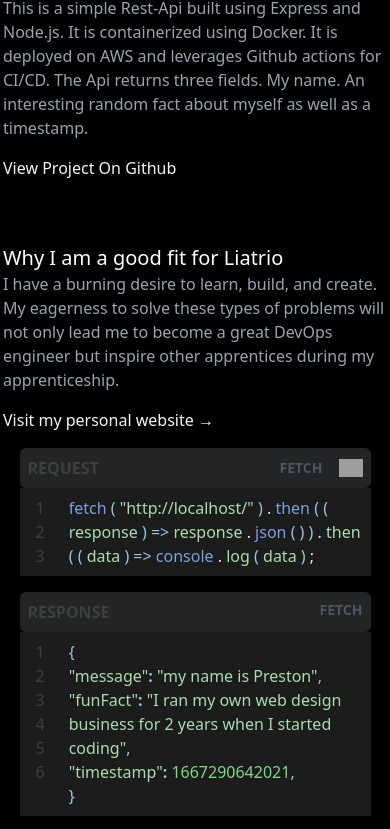
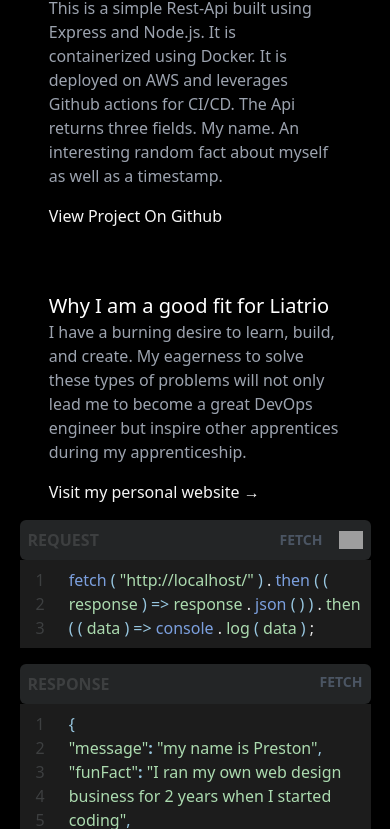
Before and after one commit to prestonmasseyblake/Liatrio-demo, a website: page about.html in a window 390 px wide. Shown: the part 208-1037 px from the top of the page. Drawn offline with nearby package versions, Linux system fonts and the light colour scheme; grey boxes are pictures that could not be loaded.

```diff
--- a/about.html
+++ b/about.html
@@ -10,8 +10,8 @@
         <link rel="stylesheet" type="text/css" href="index.css" />
     </head>
     <body>
-        <div class="w-full lg:p-4 flex justify-center">
-        <div class="flex flex-col xl:flex-row items-center justify-around max-w-screen-2xl md:11/12 lg:w-10/12 xl:w-8/12 mt-8 ">
+        <div class=" w-full lg:p-4 flex justify-center">
+        <div class="flex flex-col xl:flex-row items-center justify-around max-w-screen-2xl w-9/12 md:w-11/12 lg:w-10/12 xl:w-8/12 mt-8 ">
             <div class="h-full flex flex-col  justify-between">
                 <div>
                     <div class="logo-container flex justify-center items-center ">
@@ -40,7 +40,7 @@
 
              </div>
             <div>
-        <div class="api-container max-w-full mb-8">
+        <div class="api-container max-w-full   mb-8">
             <div class="api-container-inner ">
                 <div class="api-container-header rounded-md  p-2 flex justify-between">
                     <p class="font-bold text-[#3D3F40]">REQUEST</p>
@@ -154,8 +154,6 @@
             document.body.removeChild(textArea);
             }
 
-
-
             function copyToClipboard() {
             console.log("clicked this func");
             let url_val = `fetch("http://${url}/").then((response) =>
--- a/index.css
+++ b/index.css
@@ -1,11 +1,15 @@
   * {
       box-sizing: border-box;
       margin: 0;
+
       padding: 0;
+
   }
 
   body {
       background-color: #141414;
+      overflow-x: hidden;
+
   }
 
   h1 {
```
